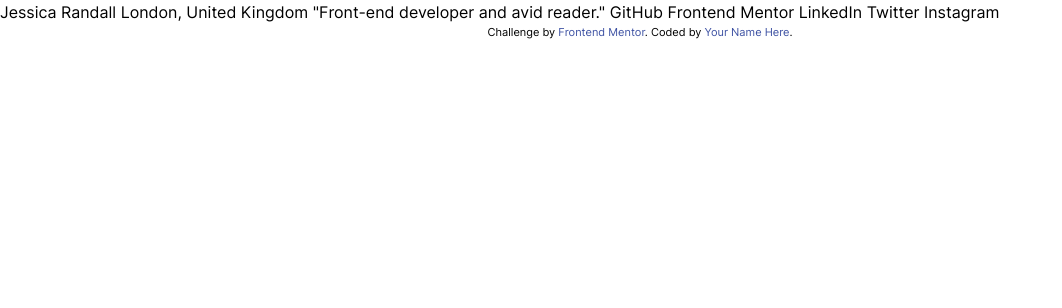
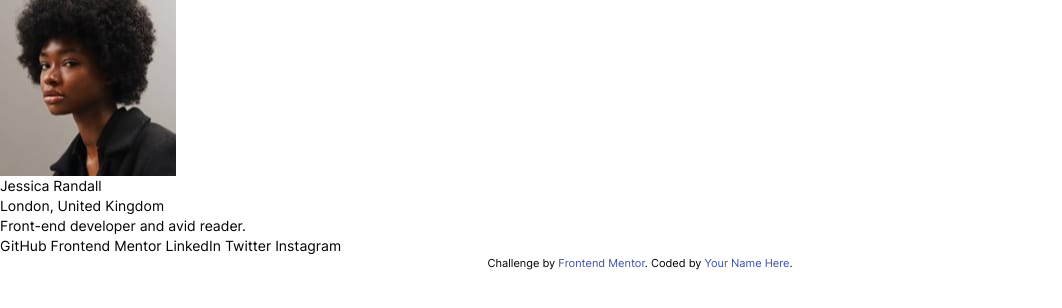
Before and after one commit to cjoak1028/social-links-profile, a website: page index.html in a window 1280 px wide. Shown: the whole page, without its empty margins (0-1062 px from the left). Drawn offline with Linux system fonts and the light colour scheme.

Commit message:
Add basic html layout

```diff
--- a/index.html
+++ b/index.html
@@ -27,9 +27,22 @@
       }
     </style>
   </head>
-  <body class="font-inter">
-    Jessica Randall London, United Kingdom "Front-end developer and avid
-    reader." GitHub Frontend Mentor LinkedIn Twitter Instagram
+  <body class="font-inter text-sm">
+    <main>
+      <img
+        src="./assets/images/avatar-jessica.jpeg"
+        alt="Profile photo of Jessica Randall"
+      />
+    </main>
+    <h1>Jessica Randall</h1>
+    <h2>London, United Kingdom</h2>
+    <h3>Front-end developer and avid reader.</h3>
+
+    <a>GitHub</a>
+    <a>Frontend Mentor</a>
+    <a>LinkedIn</a>
+    <a>Twitter</a>
+    <a>Instagram</a>
 
     <footer class="attribution">
       Challenge by
```
Also changed, not shown: output.css.
